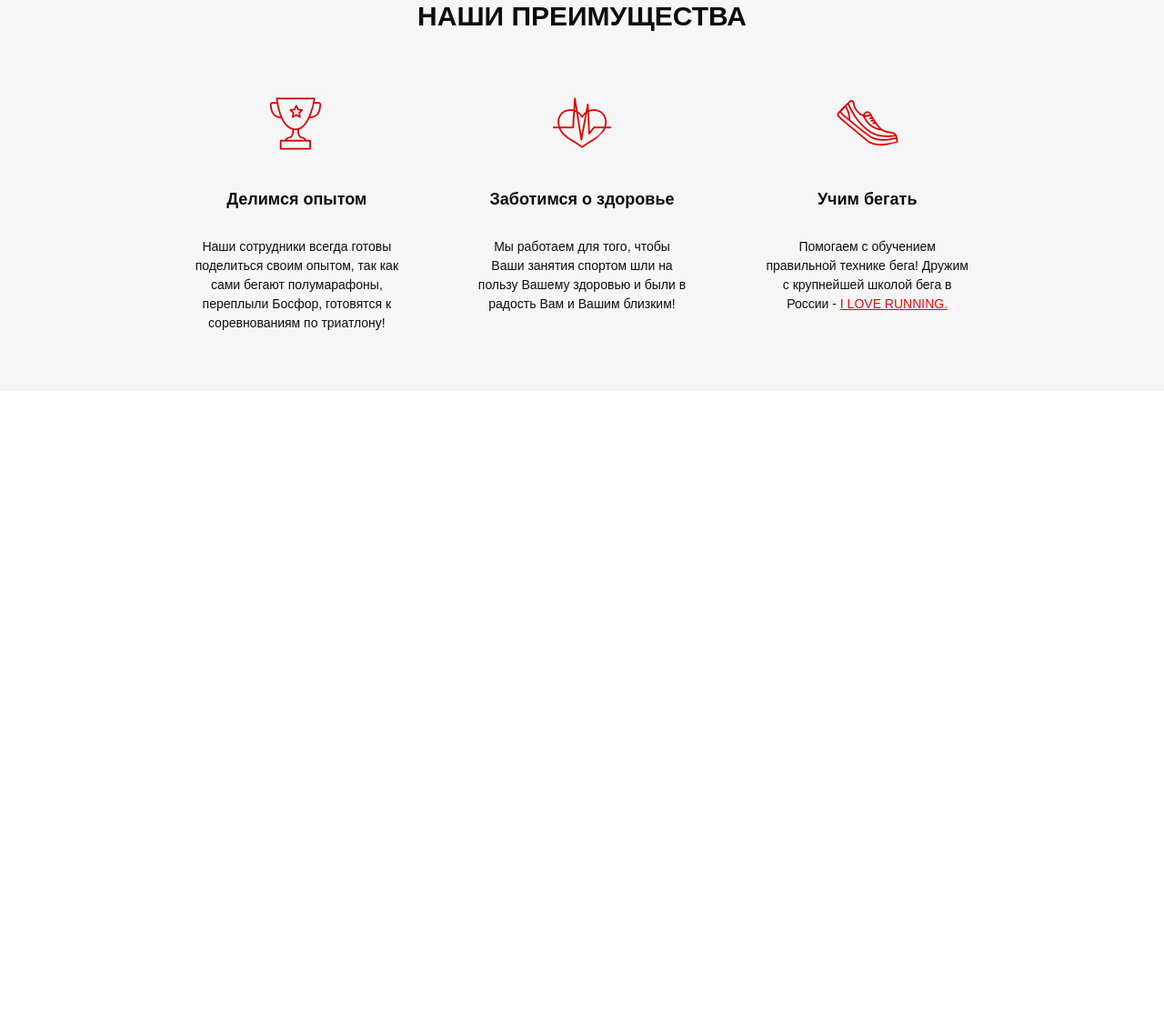
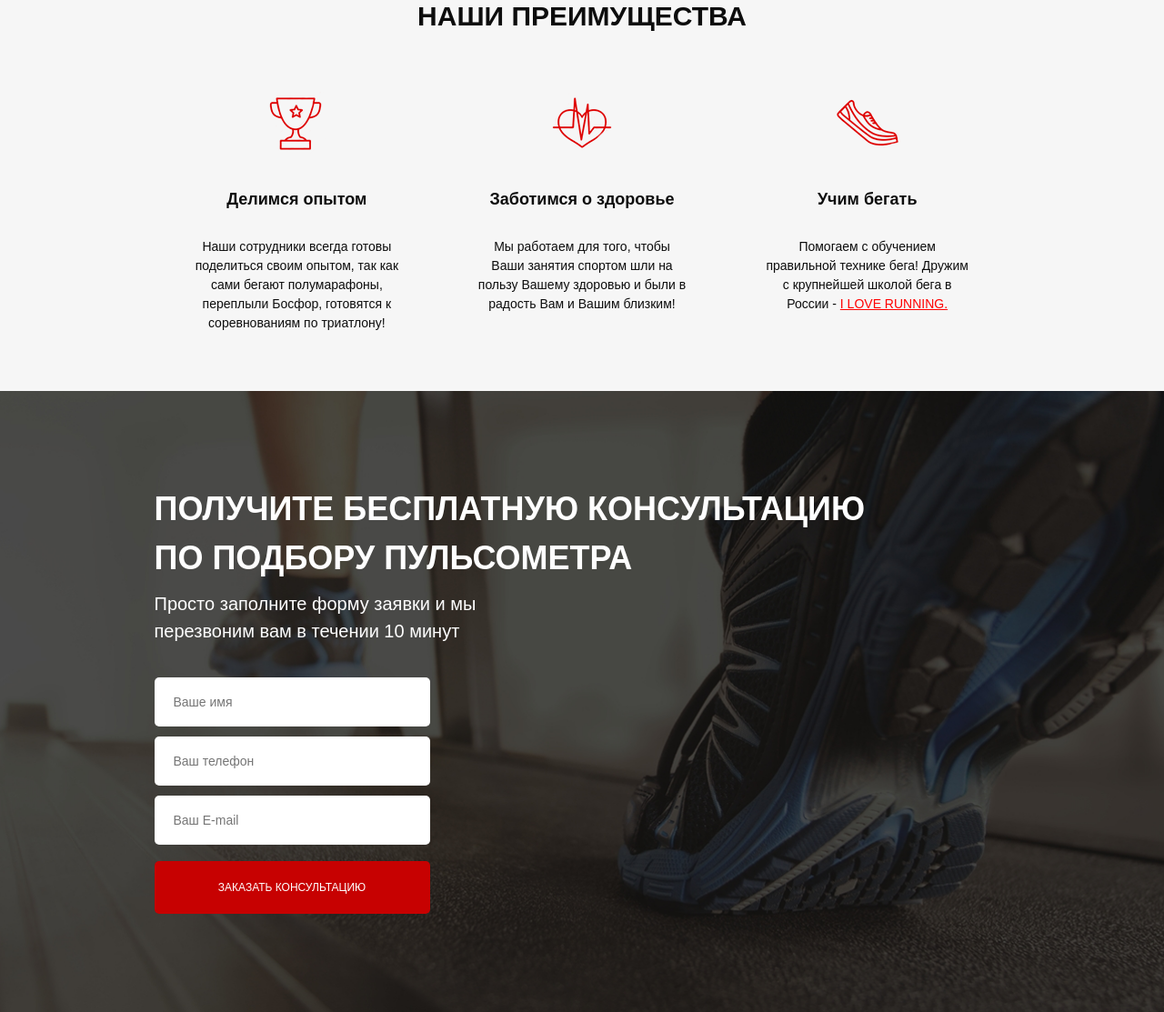
Before and after one commit to oleh-coder/pulsometer, a website: page src/index.html in a window 1280 px wide. Shown: the part 764-1877 px from the top of the page at 91% size. Before the commit the page ends 1194 px from the top, so only its background shows below. Drawn offline with Linux system fonts and the light colour scheme.

Commit message:
Сверстали 3-ю секцию и за стилизовали

```diff
--- a/src/index.html
+++ b/src/index.html
@@ -95,5 +95,24 @@
             </div>
         </div>
     </div>
+    <div class="consultation">
+        <div class="container">
+            <h2 class="title title_left">
+                Получите бесплатную консультацию
+                по подбору пульсометра
+            </h2>
+            <div class="consultation__desc">
+                Просто заполните форму заявки
+                и мы перезвоним вам в течении 10 минут
+            </div>
+            <form class="form-request" action="#">
+                <input type="text" name="name" placeholder="Ваше имя" required>
+                <input type="number" name="phone" placeholder="Ваш телефон" required>
+                <input type="email" name="email" placeholder="Ваш E-mail">
+
+                <button class="button button_submit">заказать консультацию</button>
+            </form>
+        </div>
+    </div>
 </body>
 </html>
--- a/src/sass/blocks/_buttons.scss
+++ b/src/sass/blocks/_buttons.scss
@@ -15,4 +15,8 @@
         font-size: 16px;
         margin-top: 67px;
     }
+    &_submit{
+        width: 303px;
+        height: 58px;
+    }
 }
--- /dev/null
+++ b/src/sass/blocks/_consultation.scss
@@ -0,0 +1,12 @@
+.consultation{
+    min-height: 680px;
+    padding: 103px 0 108px 0;
+    background: url("/img/bg/consultation/consultation.jpg") center (center/cover) no-repeat;
+    &__desc{
+        max-width: 426px;
+        color: #FFF;
+        font-size: 20px;
+        font-weight: 500;
+        line-height: 30px;
+    }
+}
--- /dev/null
+++ b/src/sass/blocks/_forms.scss
@@ -0,0 +1,21 @@
+.form-request{
+    width: 303px;
+    display: flex;
+    flex-direction: column;
+    margin-top: 36px;
+    input{
+        height: 54px;
+        background: #FFF;
+        border-radius: 5px;
+        border: none;
+        margin-bottom: 11px;
+        padding: 0 21px;
+        color: #4B4B4B;
+        font-size: 14px;
+        font-weight: 300;
+        line-height: 66px;
+        &:nth-child(3){
+            margin-bottom: 18px;
+        }
+    }
+}
--- a/src/sass/blocks/_media.scss
+++ b/src/sass/blocks/_media.scss
@@ -4,7 +4,7 @@
     }
 }
 
-@media (max-width: 991px){
+@media (max-width: 992px){
     .container{
         max-width: 750px;
     }
@@ -80,4 +80,18 @@
             max-width: 100%;
         }
     }
+    .consultation{
+        .title{
+            &_left{
+                font-size: 22px;
+                line-height: 30px;
+            }
+        }
+        .form-request{
+            width: 289px;
+        }
+        .button_submit{
+            width: 290px;
+        }
+    }
 }
--- a/src/sass/blocks/_titles.scss
+++ b/src/sass/blocks/_titles.scss
@@ -5,4 +5,11 @@
     font-weight: 700;
     text-align: center;
     text-transform: uppercase;
+    &_left{
+        max-width: 799px;
+        color: #FFF;
+        font-size: 36px;
+        line-height: 54px;
+        text-align: left;
+    }
 }
--- a/src/sass/style.scss
+++ b/src/sass/style.scss
@@ -11,4 +11,6 @@
 @import 'blocks/buttons';
 @import 'blocks/advantages';
 @import 'blocks/titles';
+@import 'blocks/consultation';
+@import 'blocks/forms';
 @import 'blocks/media';
```
Also changed, not shown: src/css/style.min.css.
